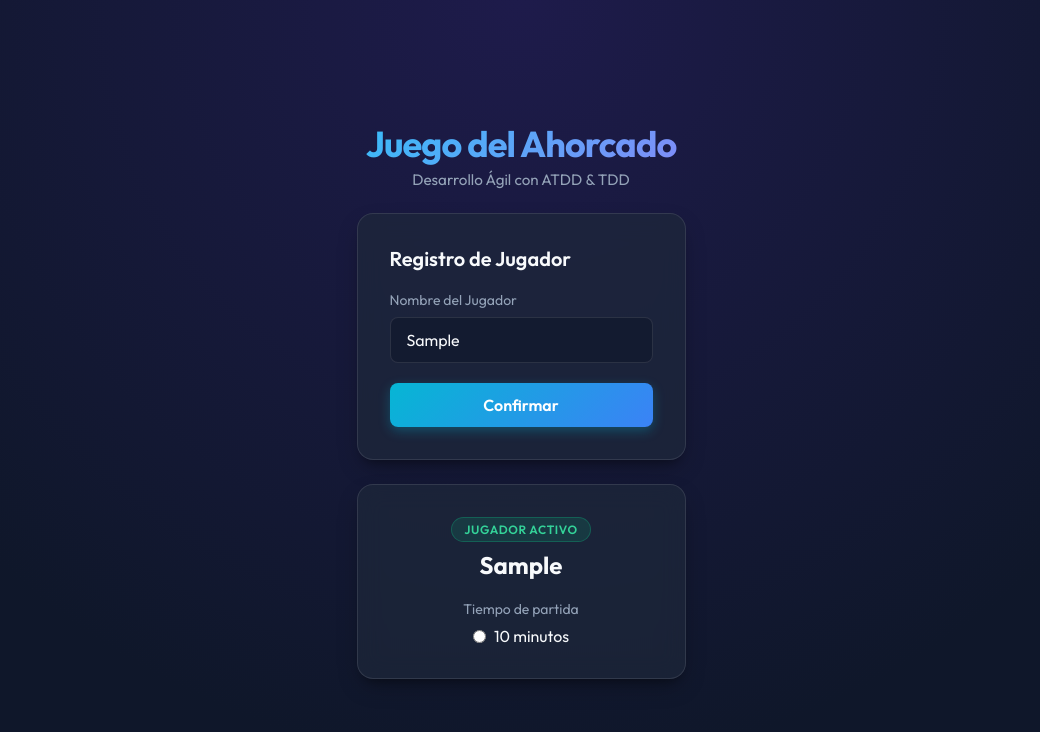
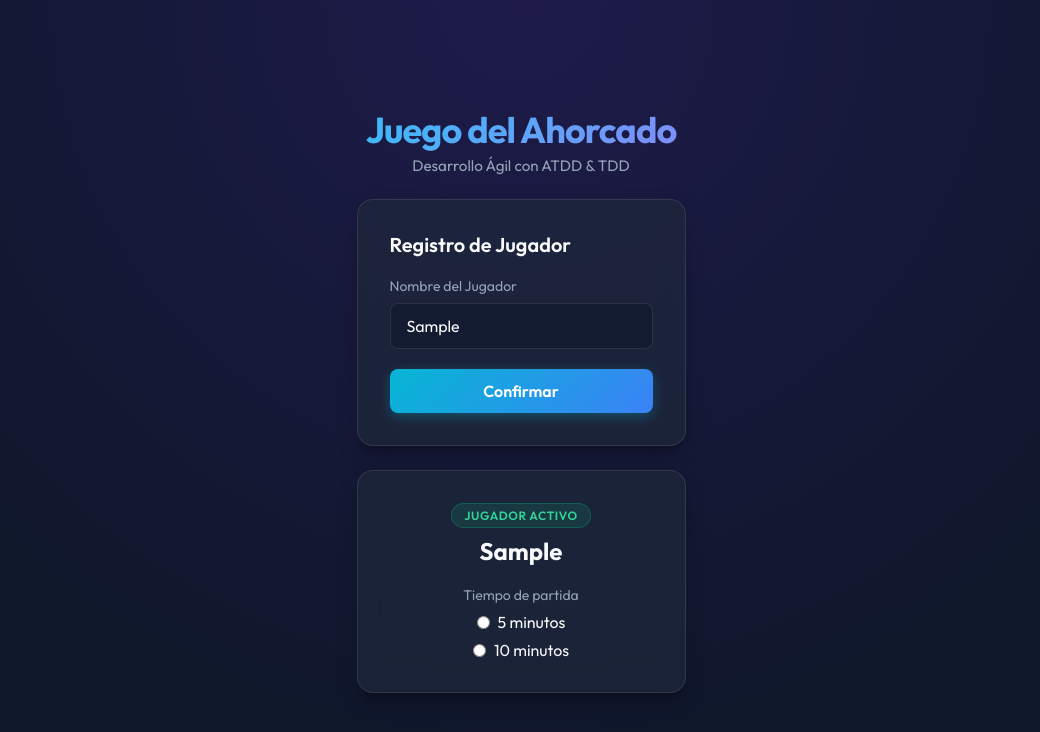
Before and after one commit to estebannbn/tpi-agiles, a React (Vite) app: page / in a window 1280 px wide. Both pictures are taken after typing "Sample" into the empty fields and a click on the button "Confirmar". Shown: the top 732 px of the page, without its empty margins (119-1159 px from the left). Built offline with nearby package versions, Linux system fonts and the light colour scheme.

Commit message:
GREEN: HU-02 CA-01 el reloj muestra el tiempo elegido

```diff
--- a/src/ui/App.tsx
+++ b/src/ui/App.tsx
@@ -1,4 +1,7 @@
 import { FormEvent, useState } from "react";
+import { formatearReloj } from "../domain/reloj";
+
+const duraciones = [5, 10];
 
 export function App() {
   const [nombre, setNombre] = useState("");
@@ -67,16 +70,18 @@ export function App() {
             aria-label="Tiempo de partida"
           >
             <span className="label">Tiempo de partida</span>
-            <label className="opcion">
-              <input
-                type="radio"
-                name="tiempo-partida"
-                value="10 minutos"
-                checked={tiempo === "10:00"}
-                onChange={() => setTiempo("10:00")}
-              />
-              10 minutos
-            </label>
+            {duraciones.map((minutos) => (
+              <label className="opcion" key={minutos}>
+                <input
+                  type="radio"
+                  name="tiempo-partida"
+                  value={`${minutos} minutos`}
+                  checked={tiempo === formatearReloj(minutos)}
+                  onChange={() => setTiempo(formatearReloj(minutos))}
+                />
+                {minutos} minutos
+              </label>
+            ))}
           </div>
           {tiempo ? (
             <div className="reloj-container">
```
